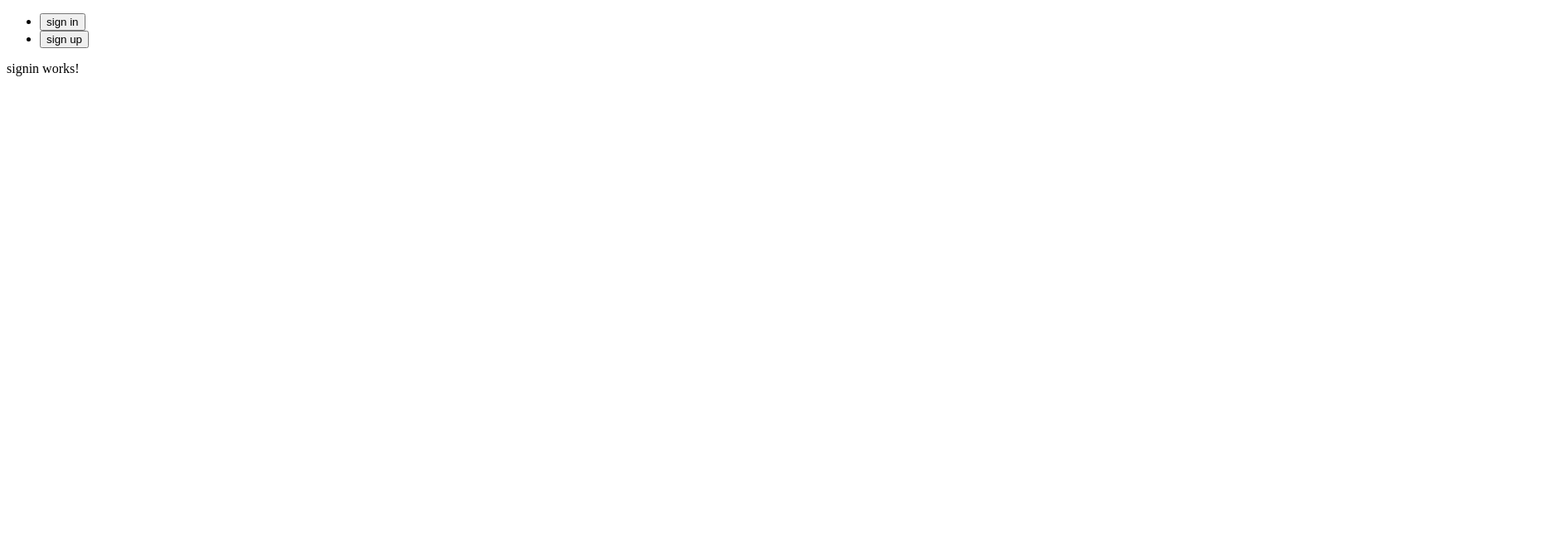
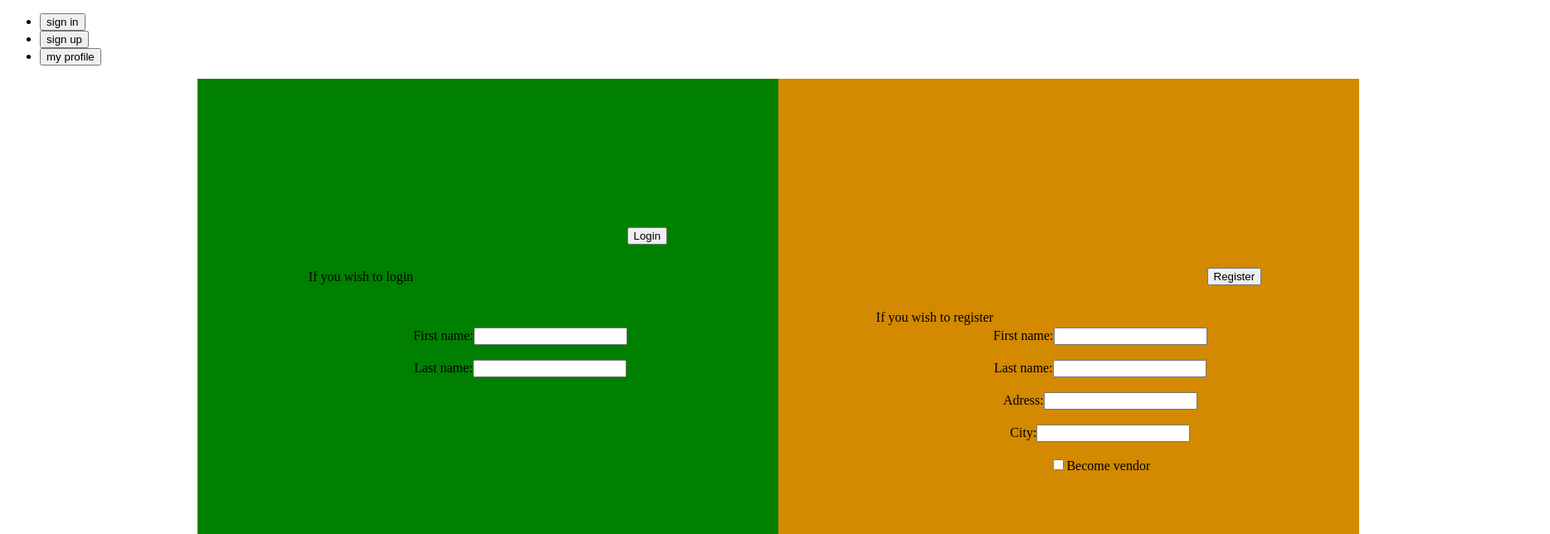
Before and after one commit to octaviantepsan/marketplace-web-app, an Angular app in the folder frontend/site/: page / in a window 1280 px wide. Both pictures are taken after a click on the button "sign in". Shown: the top 644 px of the page at 83% size, 1868 px wide, since content can reach past the window. Built offline with nearby package versions, Linux system fonts and the light colour scheme.

Commit message:
signin html

```diff
--- a/frontend/site/src/app/app.component.html
+++ b/frontend/site/src/app/app.component.html
@@ -1,10 +1,13 @@
 <nav>
   <ul>
     <li>
-      <button (click)="isSignUpVisible = true">sign in</button>
+      <button *ngIf="areSignButtonsVisible" (click)="isSignUpVisible = true">sign in</button>
     </li>
     <li>
-      <button>sign up</button>
+      <button *ngIf="areSignButtonsVisible" (click)="isSignUpVisible = true">sign up</button>
+    </li>
+    <li>
+      <button>my profile</button>
     </li>
   </ul>
 </nav>
--- a/frontend/site/src/app/app.component.ts
+++ b/frontend/site/src/app/app.component.ts
@@ -13,8 +13,16 @@ import { CommonModule } from '@angular/common';
 export class AppComponent {
   title = 'site';
   isSignUpVisible: boolean;
+  areSignButtonsVisible: boolean;
+  isUserLogged: boolean;
 
   constructor() {
     this.isSignUpVisible = false;
+    this.areSignButtonsVisible = true;
+    this.isUserLogged = false;
+  }
+
+  hideSignButtons() {
+    this.areSignButtonsVisible = false;
   }
 }
--- a/frontend/site/src/app/pages/signin/signin.component.html
+++ b/frontend/site/src/app/pages/signin/signin.component.html
@@ -1 +1,50 @@
-<p>signin works!</p>
+<div style=" height: 700px; width: 1860px;">
+
+
+    <div style="display: flex; justify-content: center; align-items: center;">
+        <div style="background-color:green; float: left; height: 700px; width: 700px;">
+            <div style="display: flex; justify-content: center; align-items: center;">
+                <span style="margin-top: 100px;">If you wish to login</span>
+
+                <div>
+                    <form style="margin-top: 300px; text-align: center;">
+                        <label for="fname">First name:</label>
+                        <input type="text" id="fname" name="fname"><br><br>
+                        <label for="lname">Last name:</label>
+                        <input type="text" id="lname" name="lname"><br><br>
+                      </form>
+                    <!--inputs-->
+                </div>
+
+                <div>
+                    <button>Login</button>
+                </div>
+            </div>
+        </div>
+        <div style="background-color:rgb(211, 137, 0); float: right; height: 700px; width: 700px;">
+            <div style="display: flex; justify-content: center; align-items: center;">
+                <span style="margin-top: 100px;">If you wish to register</span>
+
+                <div>
+                    <!--inputs-->
+                    <form style="margin-top: 300px; text-align: center;">
+                        <label for="fname">First name:</label>
+                        <input type="text" id="fname" name="fname"><br><br>
+                        <label for="lname">Last name:</label>
+                        <input type="text" id="lname" name="lname"><br><br>
+                        <label for="adress">Adress:</label>
+                        <input type="text" id="adress" name="adress"><br><br>
+                        <label for="city">City:</label>
+                        <input type="text" id="city" name="city"><br><br>
+                        <input type="checkbox" id="vendor">
+                        <label for="vendor">Become vendor</label>
+                      </form>
+                </div>
+
+                <div>
+                    <button>Register</button>
+                </div>
+            </div>
+        </div>
+    </div>
+</div>
```
Also changed, not shown: frontend/site/src/app/pages/signin/signin.component.ts (line endings or trailing spaces).
